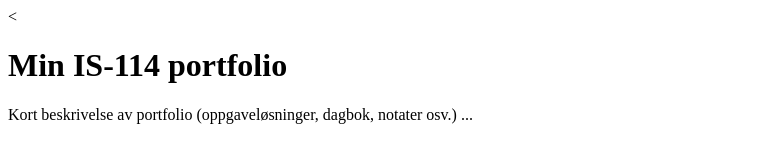
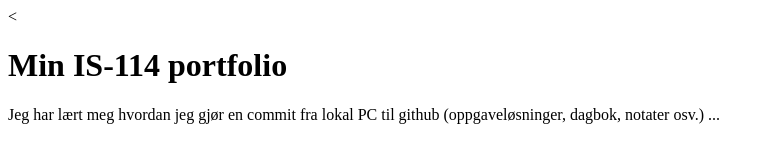
Before and after one commit to HKwastaken/IS-114, a plain HTML site: page docs/index.html in a window 1280 px wide. Shown: the whole page, without its empty margins (0-759 px from the left). Drawn offline with Linux system fonts and the light colour scheme.

Commit message:
navn og bio

```diff
--- a/docs/index.html
+++ b/docs/index.html
@@ -3,10 +3,10 @@
 <head>
 <meta charset="utf-8">
 <meta name="viewport" content="width=device-width, initial-scale=1">
-<title>(navn [mellomnavn]* etternavn)</title>
+<title>(Hans [Kristian]* Elkjær Steffenstorpet)</title>
 <</head>
 <body>
 <h1>Min IS-114 portfolio</h1>
-<p>Kort beskrivelse av portfolio (oppgaveløsninger, dagbok, notater osv.) ...
+<p>Jeg har lært meg hvordan jeg gjør en commit fra lokal PC til github (oppgaveløsninger, dagbok, notater osv.) ...
 </body>
 </html>
```
